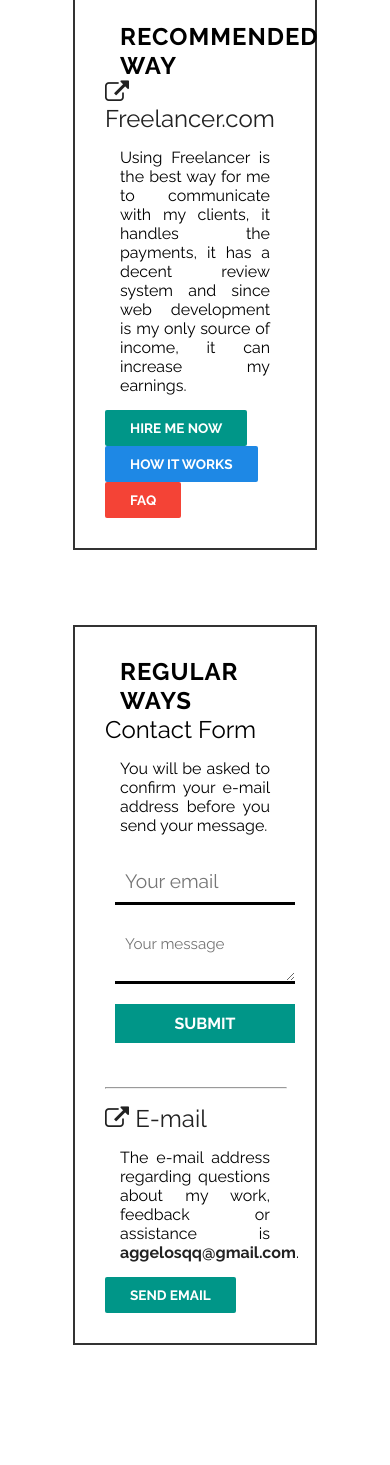
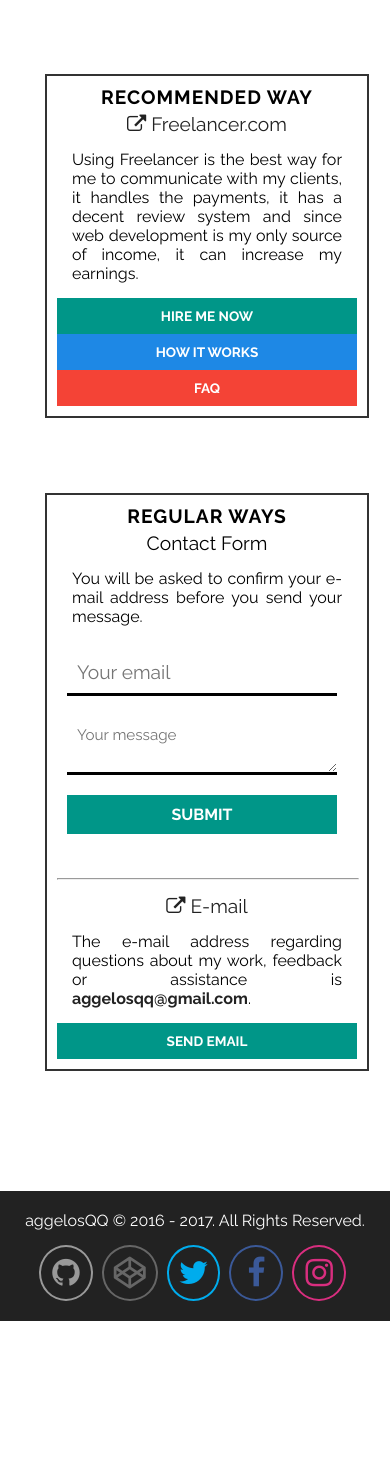
Before and after one commit to aggelosQQ/aggelosqq.github.io, a PHP site: page /business/ in a window 390 px wide. Shown: the part 254-1719 px from the top of the page. After the commit the page ends 1575 px from the top, so only its background shows below. Run offline with PHP 8.4, Linux system fonts and the light colour scheme.

Commit message:
Made it more responsive

```diff
--- a/index.html
+++ b/index.html
@@ -10,6 +10,7 @@
 	<link href="//fonts.googleapis.com/css?family=Raleway:200,300,400,500,600,700" rel="stylesheet">
 	<link href="https://fonts.googleapis.com/css?family=Open+Sans:300,300i,400,400i" rel="stylesheet">
 	<link href="//maxcdn.bootstrapcdn.com/font-awesome/4.7.0/css/font-awesome.min.css" rel="stylesheet">
+	<link rel="stylesheet" href="https://ajax.googleapis.com/ajax/libs/jqueryui/1.12.1/themes/smoothness/jquery-ui.css">
 	<link rel="stylesheet" type="text/css" href="css/slick.css">
 	<link rel="stylesheet" type="text/css" href="css/slick-theme.css">
 	<link rel="stylesheet" href="css/main.css">
@@ -214,6 +215,7 @@
 
 
 	<script src="//ajax.googleapis.com/ajax/libs/jquery/2.2.4/jquery.min.js"></script>
+	<script src="https://ajax.googleapis.com/ajax/libs/jqueryui/1.12.1/jquery-ui.min.js"></script>
 	<script src="js/jquery-transit.js"></script>
 	<script src="js/slick.min.js"></script>
 	<script src="js/typed.min.js"></script>
--- a/js/main.js
+++ b/js/main.js
@@ -5,8 +5,8 @@ $(document).ready(function() {
 		x: '0',
 	});
 	$('.menu').click(function() {
-		$('.navbar').toggleClass('navbar-visible', 1000);
-		$('.navbar').toggleClass('hide-on-mobile', 1000);
+		$('.navbar').toggleClass('navbar-visible');
+		$('.navbar').toggleClass('hide-on-mobile');
 	});
 
     $("#work").click(function (){
--- a/scss/main.scss
+++ b/scss/main.scss
@@ -737,5 +750,45 @@ section.footer {
 		}
 	}
 
+	.small-header {
+		height: 30vh;
 
+		.small-header-inner {
+			h3 {
+				margin-top: 35px;
+			}
+		}
+	}
+
+	.recommended {
+		width: 100%;
+		padding: 10px;
+
+		h1 {
+			padding: 0;
+			text-align: center;
+			font-size: 1.2em;
+		}
+		h2 {
+			text-align: center;
+			font-size: 1.2em;
+			margin-top: 5px;
+		}
+
+		.recommended-inner {
+			.btn {
+				display: block;
+				border-radius: 0;
+				text-align: center;
+			}
+		}
+	}
+
+	input, textarea {
+		width: 90%;
+	}
+
+	input[type=submit] {
+		width: 90%;
+	}
 }
```
Also changed, not shown: other parts of scss/main.scss (+20 -7 lines), css/main.css.
